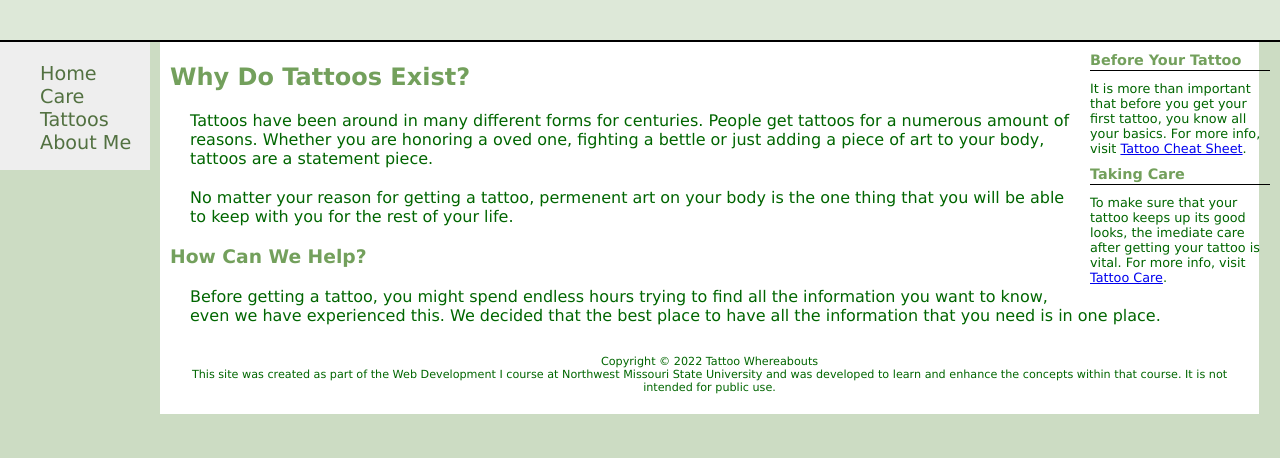
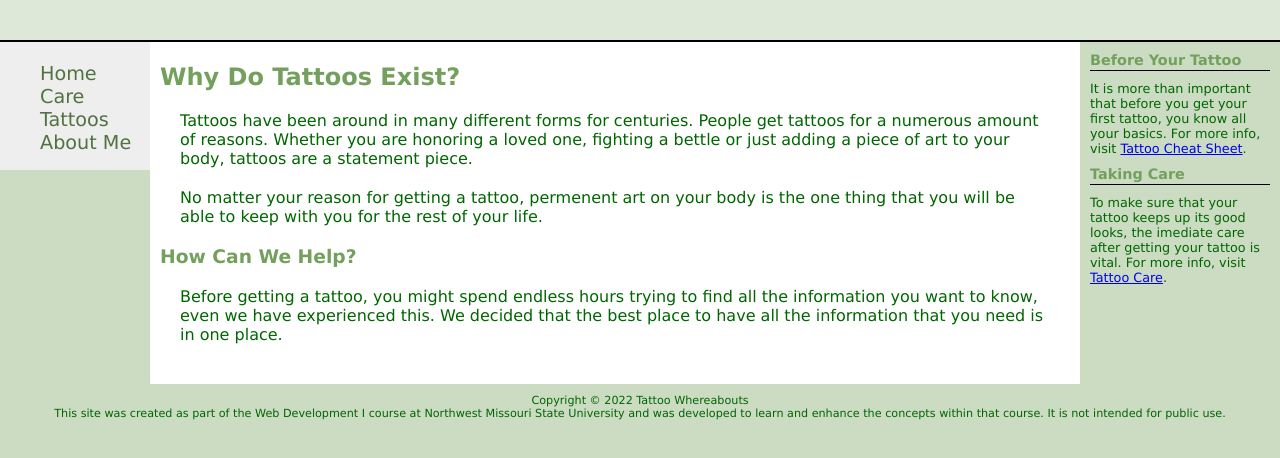
Before and after one commit to 44144-Sp22/web-project-makaylapolak, a plain HTML site: page index.html in a window 1280 px wide. Shown: the part 78-536 px from the top of the page. Drawn offline with Linux system fonts and the light colour scheme.

Commit message:
FinishedWeb

```diff
--- a/index.html
+++ b/index.html
@@ -30,15 +30,14 @@
     </aside>
     <main id="content">
         <h2>Why Do Tattoos Exist?</h2>
-        <p>Tattoos have been around in many different forms for centuries. People get tattoos for a numerous amount of reasons. Whether you are honoring a oved one, fighting a bettle or just adding a piece of art to your body, tattoos are a statement piece.</p>
+        <p>Tattoos have been around in many different forms for centuries. People get tattoos for a numerous amount of reasons. Whether you are honoring a loved one, fighting a bettle or just adding a piece of art to your body, tattoos are a statement piece.</p>
         <p>No matter your reason for getting a tattoo, permenent art on your body is the one thing that you will be able to keep with you for the rest of your life.</p>
         <h3>How Can We Help?</h3>
         <p>Before getting a tattoo, you might spend endless hours trying to find all the information you want to know, even we have experienced this. We decided that the best place to have all the information that you need is in one place.</p>
-
-        <footer> Copyright &copy; 2022 Tattoo Whereabouts<br>
+        </main>
+				<footer> Copyright &copy; 2022 Tattoo Whereabouts<br>
           This site was created as part of the Web Development I course at Northwest Missouri State University and was developed to learn and enhance the concepts within that course.  It is not intended for public use.<br>
         </footer>
-        </main>
   </div>
 </body>
 </html>
--- a/style.css
+++ b/style.css
@@ -1,8 +1,5 @@
 /*Add this in so that older browsers know how to display newer HTML5 elements*/
 header, nav, main, footer, aside {display: block;}
-/*By default browser only includes widht/height of the element to determine space to take up,
-by changing the box-sizing to border-box, any padding and border will be included in the width and height
-use universal selector (*) to select all elements*/
 *{box-sizing: border-box;}
 
 body {margin: 0;
@@ -29,17 +26,15 @@ aside {float: right;
 	 width: 200px;
 
 }
-main {margin: 0 21px 0 160px;
-	padding: 1px 10px 20px 10px;
+main {padding: 1px 10px 20px 10px;
 	background-color: #ffffff;
 	color: #006600;
+	overflow: auto;
 }
 footer {font-size: .70em;
         text-align: center;
         color: #006600;
-        background-color: #ffffff;
         padding-top: 10px;
-        clear: both; /*Clears the floated image in the center content area*/
 }
 h1 {margin-top: 0;
 	font-size: 3em;
```
Also changed, not shown: Finding.html (+3 -4 lines), about.html (+3 -4 lines), care.html (+4 -3 lines).
